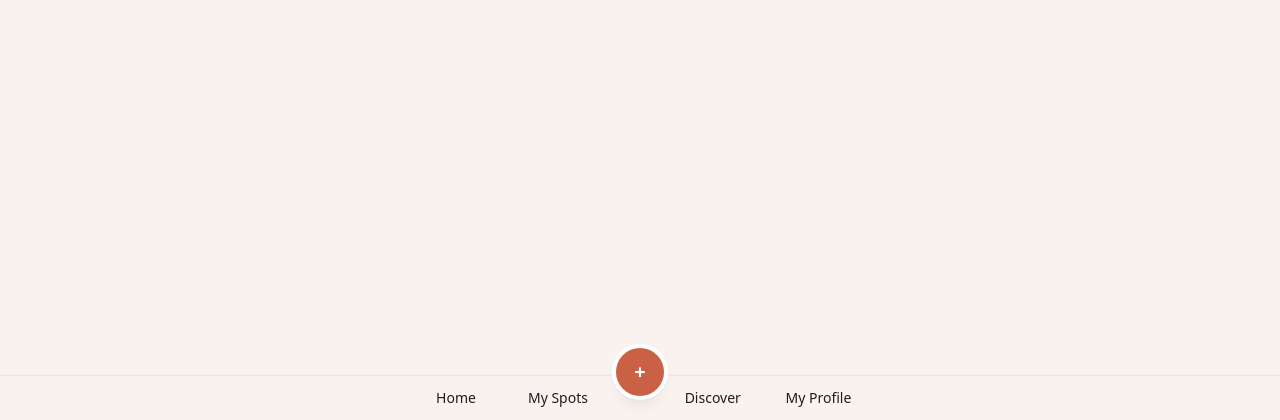
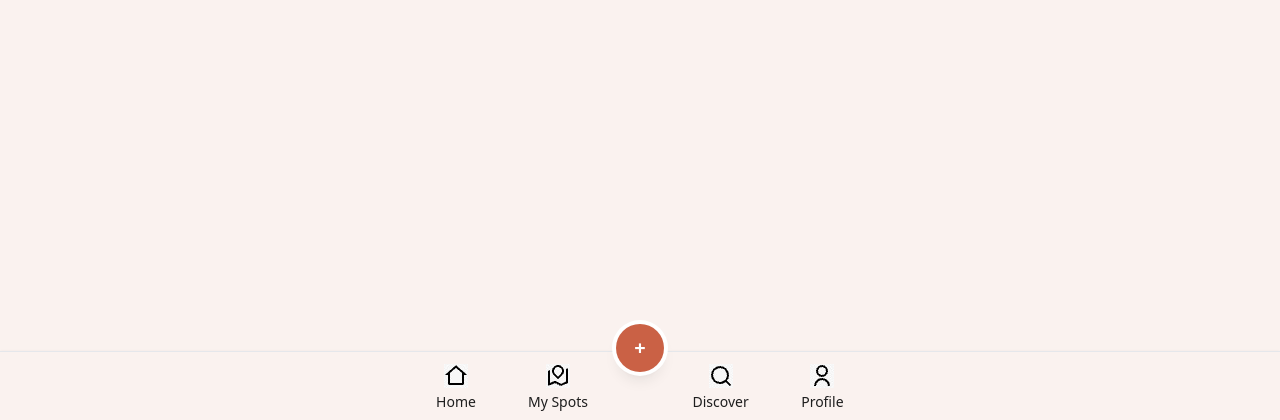
Before and after one commit to ratuja-reddy/oishii, a Django app: page /list/1/ in a window 1280 px wide. Shown: the part 380-800 px from the top of the page. Run offline with Django 5.2, Linux system fonts and the light colour scheme; the visitor is signed in with stand-in values (Sample User, id 1); data comes from the database, SQL or seed files in the repository; data that the repository does not hold is empty; style sheets or scripts are compiled from the project's sources; some libraries are stand-ins or nearby versions.

Commit message:
add icons to nav bar

```diff
--- a/templates/base.html
+++ b/templates/base.html
@@ -169,43 +169,68 @@
   </main>
 
   <!-- Bottom nav with floating center button -->
-  <nav class="fixed bottom-0 inset-x-0 z-50 bg-cream/90 backdrop-blur border-t border-gray-200 shadow">
-    <div class="relative max-w-xl mx-auto flex justify-between items-center text-sm px-8">
+  <nav class="fixed bottom-0 inset-x-0 z-50 bg-cream/90 backdrop-blur border-t border-gray-200 shadow pb-safe">
+    <div class="relative max-w-xl mx-auto flex justify-between items-center text-sm px-8 pb-1 pt-2">
 
       <!-- Left side -->
       <div class="flex-1 flex justify-evenly">
+        <!-- Home -->
         <a href="{% url 'feed' %}"
-           class="flex flex-col items-center py-3 relative {% if active_tab == 'home' %}text-primary font-semibold{% else %}text-dark{% endif %}">
-          Home
+           class="flex flex-col items-center py-1 relative {% if active_tab == 'home' %}text-dark font-bold{% else %}text-dark font-normal{% endif %}">
+          {% if active_tab == 'home' %}
+            <img src="{% static 'img/nav/home-focused.png' %}" alt="Home" class="w-6 h-6 mb-1">
+          {% else %}
+            <img src="{% static 'img/nav/home-unfocused.png' %}" alt="Home" class="w-6 h-6 mb-1">
+          {% endif %}
+          <span>Home</span>
           <!-- Notification badge for home tab -->
           <span id="home-notification-badge" class="absolute -top-1 -right-1 bg-red-500 text-white text-xs rounded-full h-4 w-4 flex items-center justify-center hidden">
             <span id="home-notification-count">0</span>
           </span>
         </a>
+
+        <!-- My Spots -->
         <a href="{% url 'my_restaurants' %}"
-           class="flex flex-col items-center py-3 {% if active_tab == 'my' %}text-primary font-semibold{% else %}text-dark{% endif %}">
-          My Spots
+           class="flex flex-col items-center py-1 {% if active_tab == 'my' %}text-dark font-bold{% else %}text-dark font-normal{% endif %}">
+          {% if active_tab == 'my' %}
+            <img src="{% static 'img/nav/my-spots-focused.png' %}" alt="My Spots" class="w-6 h-6 mb-1">
+          {% else %}
+            <img src="{% static 'img/nav/my-spots-unfocused.png' %}" alt="My Spots" class="w-6 h-6 mb-1">
+          {% endif %}
+          <span>My Spots</span>
         </a>
       </div>
 
       <!-- Floating Review button -->
       <div class="absolute inset-x-0 -top-7 flex justify-center pointer-events-none">
         <a href="{% url 'review_tab' %}"
-           class="pointer-events-auto bg-terracotta text-white rounded-full w-12 h-12 flex items-center justify-center shadow-lg ring-4 ring-white text-xl font-bold
-                  transition transform {% if active_tab == 'review' %}scale-105{% else %}hover:scale-105{% endif %}">
+           class="pointer-events-auto rounded-full w-12 h-12 flex items-center justify-center shadow-lg ring-4 ring-white text-xl font-bold transition transform {% if active_tab == 'review' %}bg-white border-2 border-terracotta text-terracotta scale-105{% else %}bg-terracotta text-white hover:scale-105{% endif %}">
           +
         </a>
       </div>
 
       <!-- Right side -->
       <div class="flex-1 flex justify-evenly">
+        <!-- Discover -->
         <a href="{% url 'discover' %}"
-           class="flex flex-col items-center py-3 {% if active_tab == 'discover' %}text-primary font-semibold{% else %}text-dark{% endif %}">
-          Discover
+           class="flex flex-col items-center py-1 {% if active_tab == 'discover' %}text-dark font-bold{% else %}text-dark font-normal{% endif %}">
+          {% if active_tab == 'discover' %}
+            <img src="{% static 'img/nav/discover-focused.png' %}" alt="Discover" class="w-6 h-6 mb-1">
+          {% else %}
+            <img src="{% static 'img/nav/discover-unfocused.png' %}" alt="Discover" class="w-6 h-6 mb-1">
+          {% endif %}
+          <span>Discover</span>
         </a>
+
+        <!-- Profile -->
         <a href="{% url 'profile_me' %}"
-           class="flex flex-col items-center py-3 {% if active_tab == 'profile' %}text-primary font-semibold{% else %}text-dark{% endif %}">
-          My Profile
+           class="flex flex-col items-center py-1 {% if active_tab == 'profile' %}text-dark font-bold{% else %}text-dark font-normal{% endif %}">
+          {% if active_tab == 'profile' %}
+            <img src="{% static 'img/nav/profile-focused.png' %}" alt="Profile" class="w-6 h-6 mb-1">
+          {% else %}
+            <img src="{% static 'img/nav/profile-unfocused.png' %}" alt="Profile" class="w-6 h-6 mb-1">
+          {% endif %}
+          <span>Profile</span>
         </a>
       </div>
 
```
Also changed, not shown: static/img/nav/discover-focused.png (added), static/img/nav/discover-unfocused.png (added), static/img/nav/home-focused.png (added), static/img/nav/home-unfocused.png (added), static/img/nav/my-spots-focused.png (added), static/img/nav/my-spots-unfocused.png (added), static/img/nav/profile-focused.png (added), static/img/nav/profile-unfocused.png (added).
